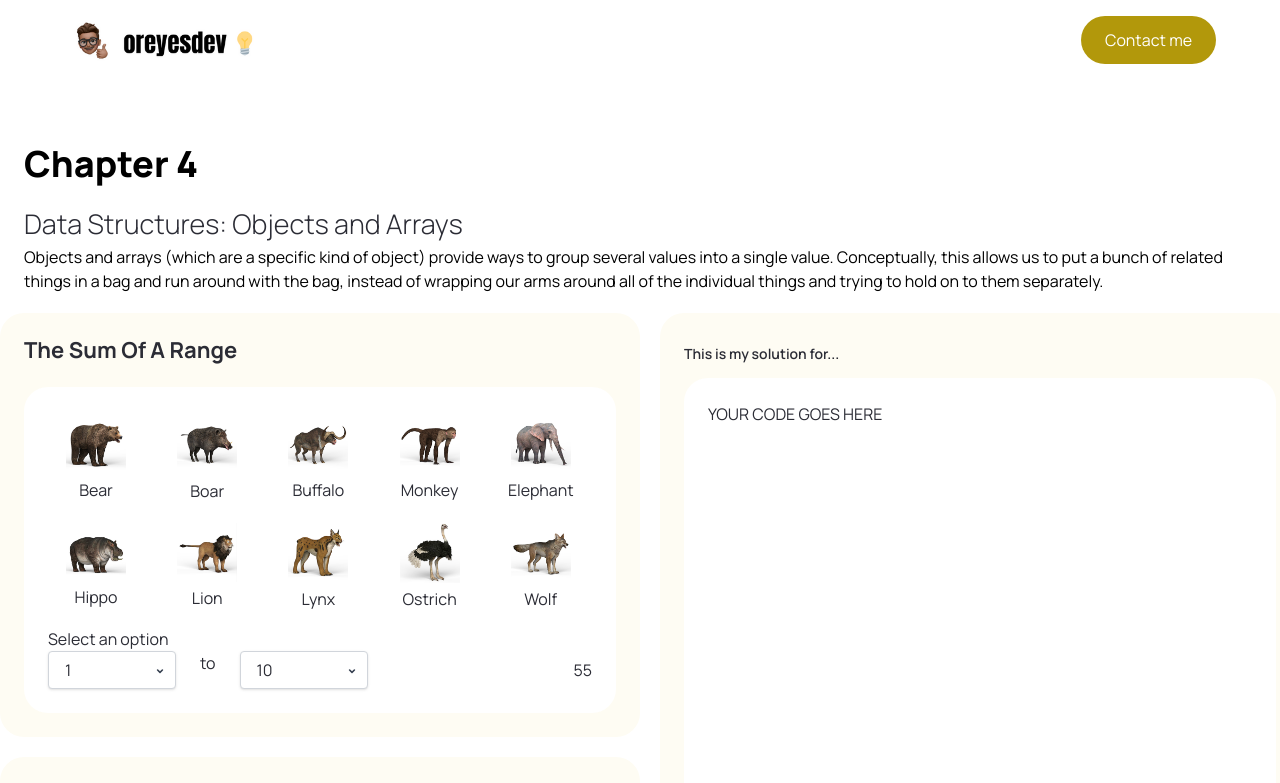
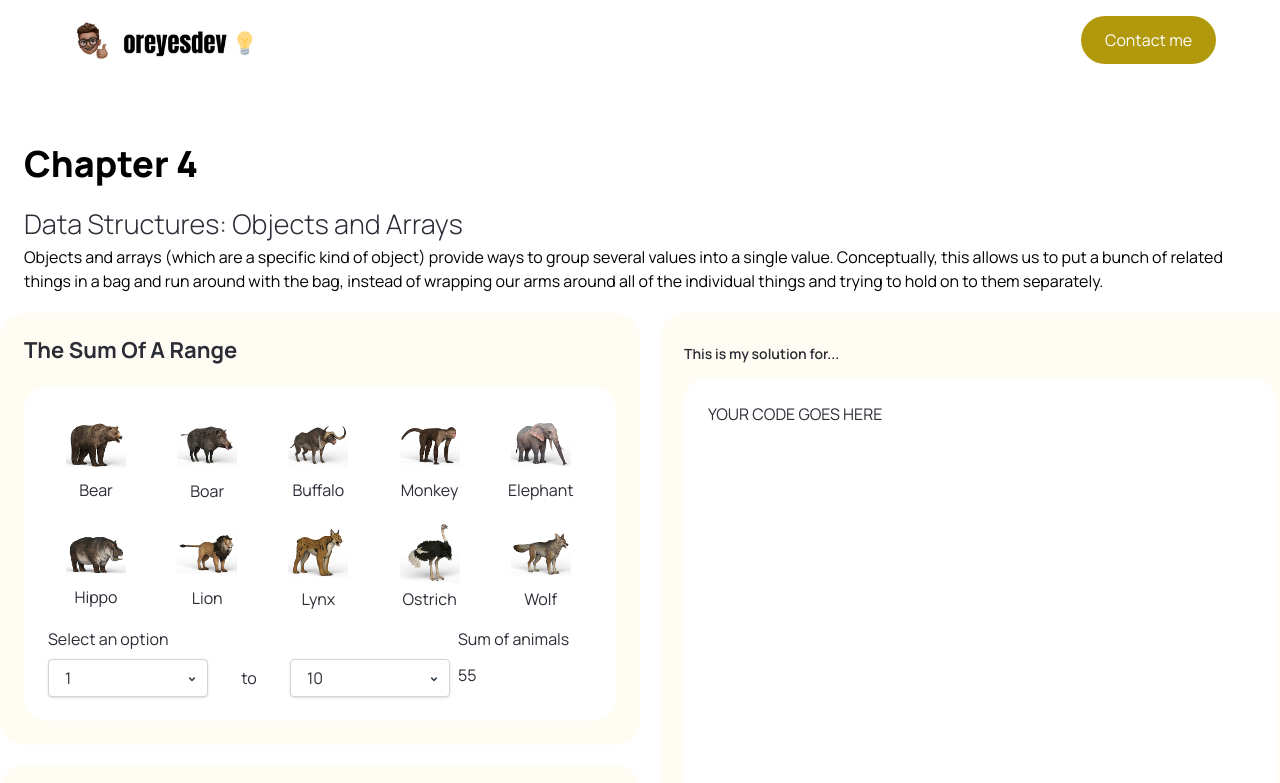
Before and after one commit to jon-oscar/eloquent-js, a Next.js app: page /chapter4 in a window 1280 px wide. Shown: the top 783 px of the page. Built offline with nearby package versions, Linux system fonts and the light colour scheme.

Commit message:
add first exercise with creative

```diff
--- a/components/exercises/chapter-4-oscar/SumOfARange.tsx
+++ b/components/exercises/chapter-4-oscar/SumOfARange.tsx
@@ -1,5 +1,19 @@
 import Image from 'next/image';
 import React, { useState } from 'react';
+
+/**
+ * Calculates the sum of a range of numbers.
+ * @param start - The starting number of the range.
+ * @param end - The ending number of the range.
+ * @returns An array containing all the numbers in the range.
+ */
+export const calcRangeSum = (start: number, end: number) => {
+  const range = [];
+  for (let i = start; i <= end; i++) {
+    range.push(i);
+  }
+  return range;
+};
 
 /**
  * Calculates the sum of a range of numbers based on a given start, end, and step.
@@ -8,7 +22,7 @@ import React, { useState } from 'react';
  * @param step - The step to increment or decrement the range by.
  * @returns An array of numbers representing the range.
  */
-const calcRangeSumMod = (start: number, end: number, step: number) => {
+export const calcRangeSumMod = (start: number, end: number, step: number) => {
   const range = [];
 
   if (step === 1) {
@@ -32,24 +46,10 @@ const calcRangeSumMod = (start: number, end: number, step: number) => {
  * @param arr - The array of numbers to sum.
  * @returns The sum of all numbers in the array.
  */
-const arraySum = (arr: number[]) => {
+export const arraySum = (arr: number[]) => {
   let sum = 0;
   for (let i = 0; i < arr.length; i++) sum += arr[i];
   return sum;
-};
-
-/**
- * Calculates the sum of a range of numbers.
- * @param start - The starting number of the range.
- * @param end - The ending number of the range.
- * @returns An array containing all the numbers in the range.
- */
-const calcRangeSum = (start: number, end: number) => {
-  const range = [];
-  for (let i = start; i <= end; i++) {
-    range.push(i);
-  }
-  return range;
 };
 
 const animals = [
@@ -71,8 +71,13 @@ const initialAnimals = {
   step: 1,
 };
 
-const SumOfARange = () => {
+export default function SumOfARange() {
   const [showAnimals, setShowAnimals] = useState(initialAnimals);
+
+  /**
+   * Handles the change event of the end select element and updates the showAnimals state accordingly.
+   * @param event - The change event of the start select element.
+   */
 
   function handleChangeStart(event: React.ChangeEvent<HTMLSelectElement>) {
     setShowAnimals((prevState) => {
@@ -85,6 +90,10 @@ const SumOfARange = () => {
     });
   }
 
+  /**
+   * Handles the change event of the end select element and updates the showAnimals state accordingly.
+   * @param event - The change event of the end select element.
+   */
   function handleChangeEnd(event: React.ChangeEvent<HTMLSelectElement>) {
     setShowAnimals((prevState) => {
       const showAnimals = {
@@ -126,10 +135,12 @@ const SumOfARange = () => {
         })}
       </div>
 
-      <p className='mt-3'>Select an option</p>
-      <div className='flex flex-row  justify-between items-center '>
-        <div className='flex flex-row gap-6'>
-          <div className='w-32 relative'>
+      <div className='flex flex-row'>
+        <div className='flex flex-col flex-[1.5]'>
+          <div className='flex flex-col'>
+            <p className='mt-3 mb-2'>Select an option</p>
+            <div className='flex flex-row justify-between items-center'>
+              <div className='w-40 relative'>
                 <select
                   value={showAnimals.start}
                   onChange={handleChangeStart}
@@ -157,7 +168,7 @@ const SumOfARange = () => {
                 </div>
               </div>
               <p>to</p>
-          <div className='w-32 relative'>
+              <div className='w-40 relative'>
                 <select
                   value={showAnimals.end}
                   onChange={handleChangeEnd}
@@ -185,20 +196,16 @@ const SumOfARange = () => {
                 </div>
               </div>
             </div>
+          </div>
+        </div>
+        <div className='flex flex-col flex-[0.5] ml-2'>
+          <p className='mt-3 mb-2'>Sum of animals</p>
 
-        <p>{arraySum(calcRangeSum(showAnimals.start, showAnimals.end))}</p>
-
-        {/* <CustomButton
-          title='Show animals'
-          btnType='button'
-          containerStyles='text-white rounded-full bg-[#B2980B] min-w-[150px] max-h-[48px]'
-          handleClick={() =>
-            setShowAnimals((prevState) => console.log('hey there'))
-          }
-        /> */}
+          <p className='flex flex-row justify-start py-1'>
+            {arraySum(calcRangeSum(showAnimals.start, showAnimals.end))}
+          </p>
+        </div>
       </div>
     </div>
   );
-};
-
-export default SumOfARange;
+}
```
Also changed, not shown: 2 other files (tests, documents, lock files or other folders). Lines whose indentation alone changed are shown as unchanged.
